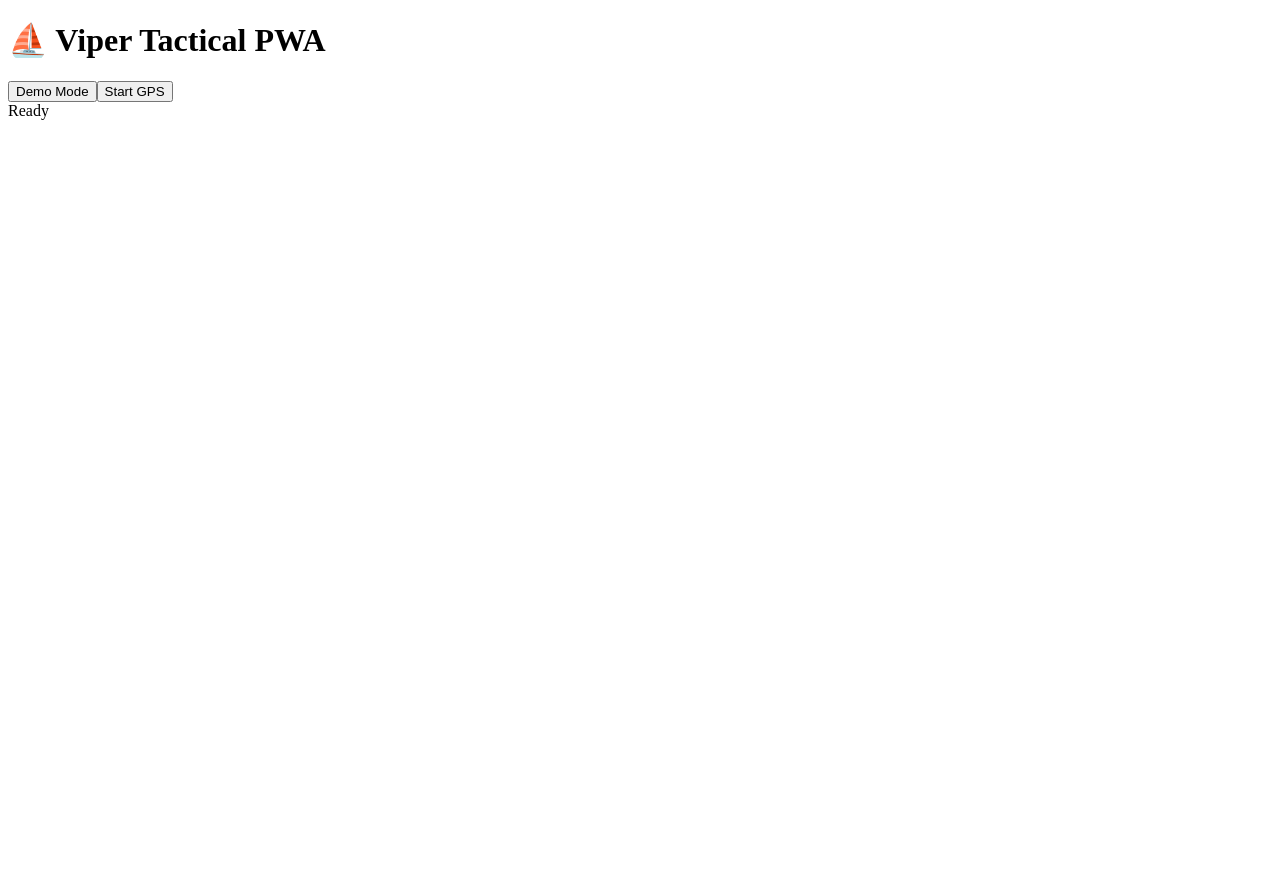
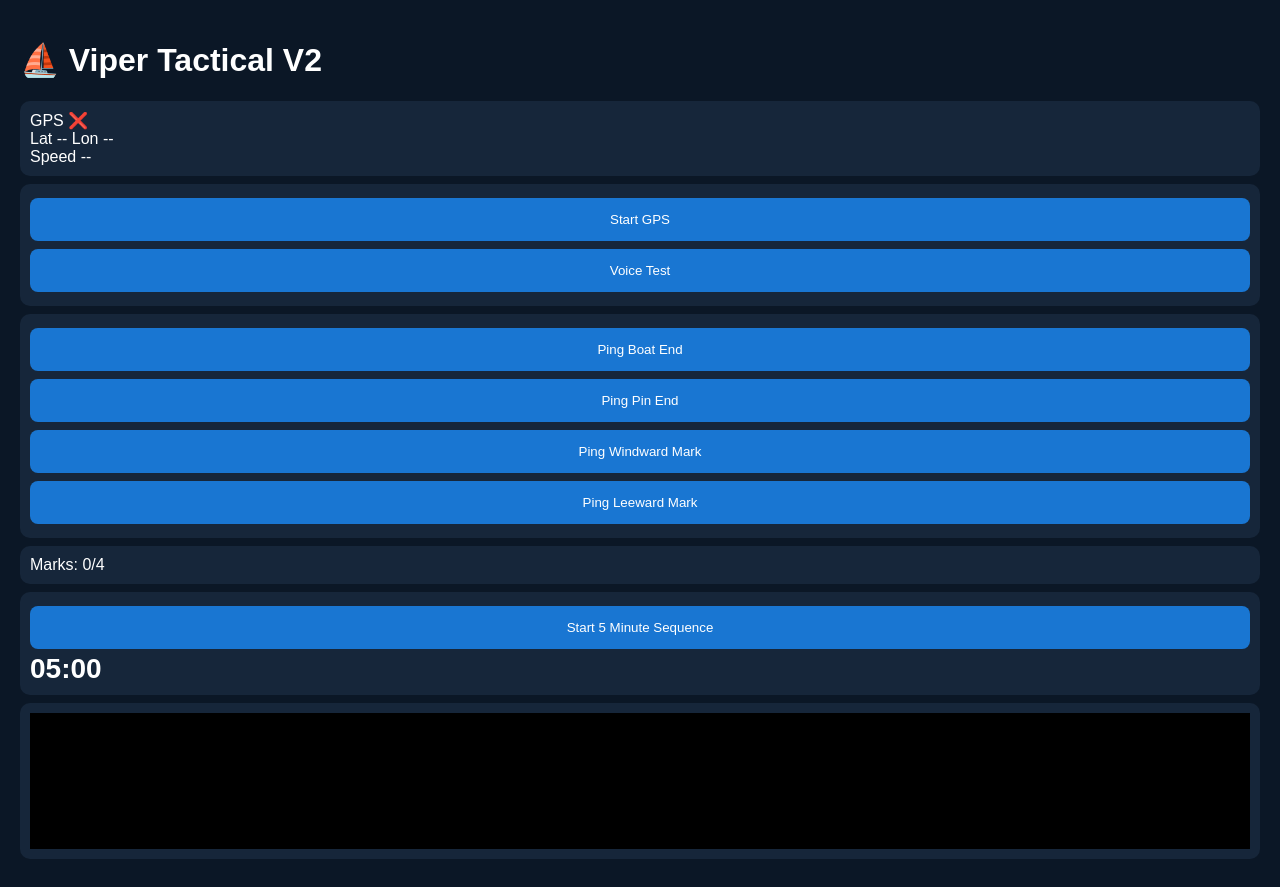
Before and after one commit to nealcheeseman/viper-tactical, a plain HTML site: page index.html in a window 1280 px wide. Before the commit the page ends 800 px from the top, so only its background shows below. Drawn offline with Linux system fonts and the light colour scheme.

Commit message:
Add files via upload

```diff
--- /dev/null
+++ b/app.js
@@ -0,0 +1 @@
+let pos=null,marks={};const log=m=>document.getElementById("log").innerHTML+=m+"<br>";function speak(t){speechSynthesis.speak(new SpeechSynthesisUtterance(t));}gpsBtn.onclick=()=>navigator.geolocation.watchPosition(p=>{pos=p.coords;gpsBtn.classList.add('ok');status.innerHTML='GPS ✅';coords.innerHTML=`Lat ${p.coords.latitude.toFixed(5)} Lon ${p.coords.longitude.toFixed(5)}`;speed.innerHTML=`Speed ${(((p.coords.speed||0)*1.94384).toFixed(1))} kt`;log('GPS update');},e=>log('GPS Error: '+e.message),{enableHighAccuracy:true});voiceBtn.onclick=()=>{voiceBtn.classList.add('ok');speak('Voice test successful');};function ping(name,id){if(!pos){alert('Start GPS first');return;}marks[name]={lat:pos.latitude,lon:pos.longitude};document.getElementById(id).classList.add('ok');document.getElementById('marks').innerHTML='Marks: '+Object.keys(marks).length+'/4';log(name+' recorded');speak(name+' recorded');}boatBtn.onclick=()=>ping('Boat End','boatBtn');pinBtn.onclick=()=>ping('Pin End','pinBtn');topBtn.onclick=()=>ping('Windward Mark','topBtn');bottomBtn.onclick=()=>ping('Leeward Mark','bottomBtn');startBtn.onclick=()=>{let t=300;let iv=setInterval(()=>{timer.innerHTML=String(Math.floor(t/60)).padStart(2,'0')+':'+String(t%60).padStart(2,'0');if([60,30,10,5].includes(t))speak(String(t));if(t<=0){speak('Go');clearInterval(iv);}t--;},1000);log('Countdown started');};if('serviceWorker' in navigator) navigator.serviceWorker.register('service-worker.js');
--- a/index.html
+++ b/index.html
@@ -1 +1 @@
-<!DOCTYPE html><html><head><meta charset="utf-8"><meta name="viewport" content="width=device-width,initial-scale=1"><title>Viper Tactical PWA</title><link rel="manifest" href="manifest.json"></head><body><h1>⛵ Viper Tactical PWA</h1><button onclick="demo()">Demo Mode</button><button onclick="gps()">Start GPS</button><div id="out">Ready</div><script>if("serviceWorker" in navigator){navigator.serviceWorker.register("service-worker.js");} function demo(){out.innerHTML="Demo enabled";} function gps(){navigator.geolocation.getCurrentPosition(p=>out.innerHTML=`${p.coords.latitude}, ${p.coords.longitude}`,e=>out.innerHTML=e.message);}</script></body></html>
+<!DOCTYPE html><html><head><meta charset="utf-8"><meta name="viewport" content="width=device-width,initial-scale=1"><title>Viper Tactical V2</title><link rel="manifest" href="manifest.json"><style>body{font-family:Arial;background:#0b1726;color:#fff;padding:12px}button{width:100%;padding:14px;margin:4px 0;background:#1976d2;color:#fff;border:none;border-radius:8px}.ok{background:#2e7d32!important}.card{background:#16263a;padding:10px;border-radius:10px;margin:8px 0}.big{font-size:28px;font-weight:bold}.log{height:120px;overflow:auto;background:#000;color:#0f0;padding:8px}</style></head><body><h1>⛵ Viper Tactical V2</h1><div class=card><div id=status>GPS ❌</div><div id=coords>Lat -- Lon --</div><div id=speed>Speed --</div></div><div class=card><button id=gpsBtn>Start GPS</button><button id=voiceBtn>Voice Test</button></div><div class=card><button id=boatBtn>Ping Boat End</button><button id=pinBtn>Ping Pin End</button><button id=topBtn>Ping Windward Mark</button><button id=bottomBtn>Ping Leeward Mark</button></div><div class=card><div id=marks>Marks: 0/4</div></div><div class=card><button id=startBtn>Start 5 Minute Sequence</button><div id=timer class=big>05:00</div></div><div class=card><div class=log id=log></div></div><script src="app.js"></script></body></html>
--- a/service-worker.js
+++ b/service-worker.js
@@ -1 +1 @@
-self.addEventListener("install",e=>self.skipWaiting());
+self.addEventListener('install',e=>self.skipWaiting())
```
Also changed, not shown: manifest.json.
